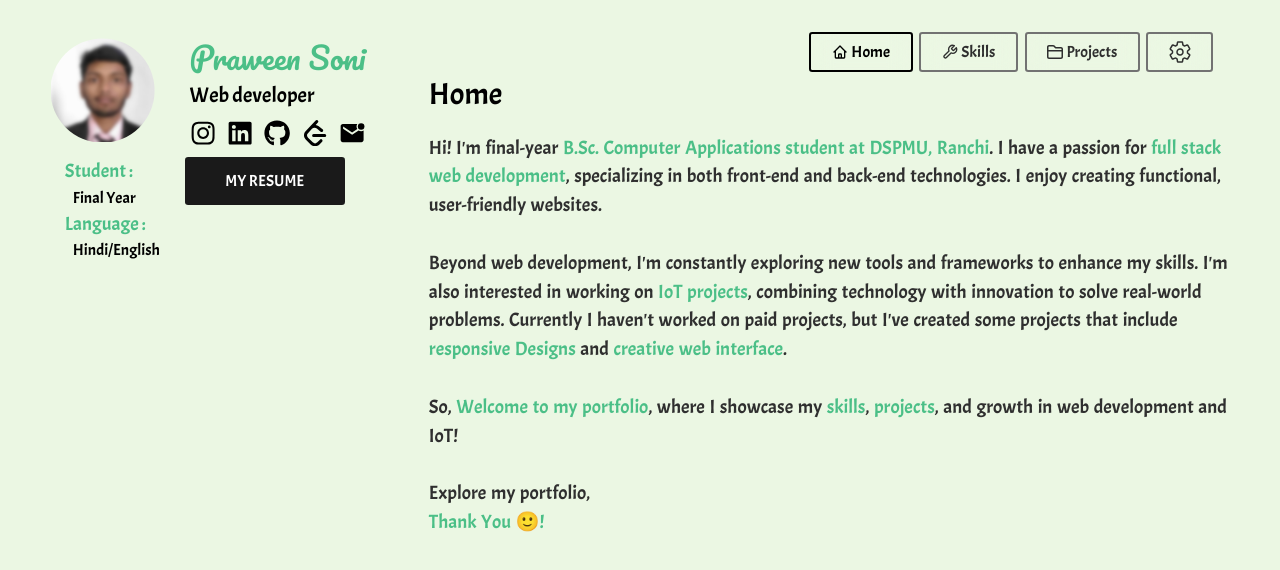
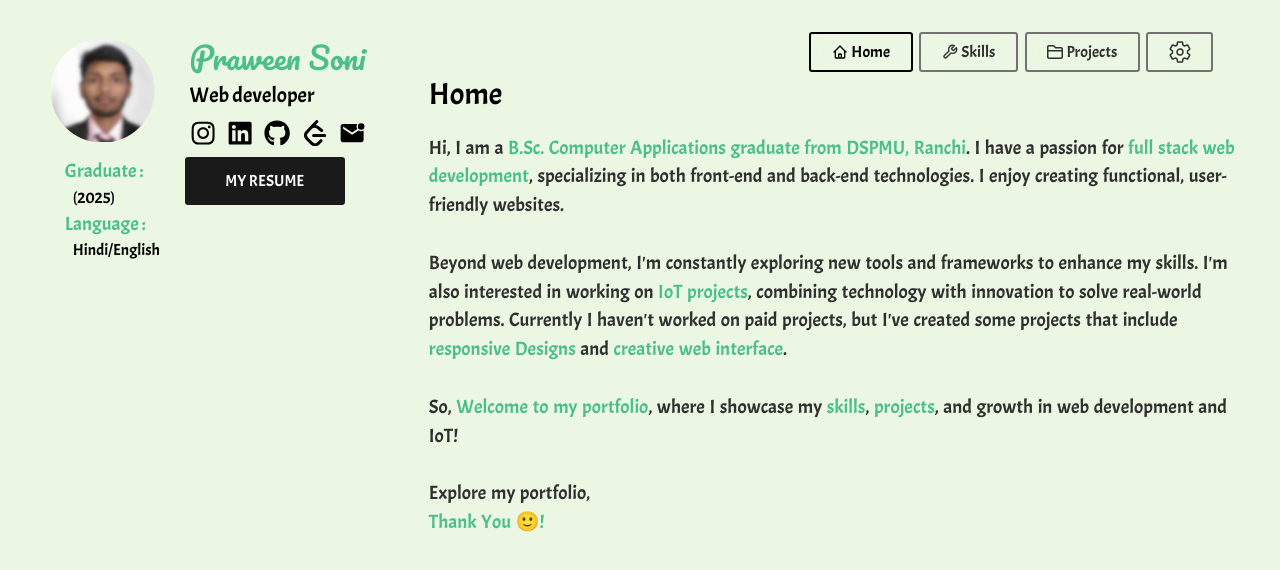
Before and after one commit to PraweenSoni/Portfolio, a React (Vite) app: page / in a window 1280 px wide. Shown: the top 570 px of the page. Built offline with nearby package versions, Linux system fonts and the light colour scheme; a web font is replaced by a local one.

Commit message:
Graduate changes

```diff
--- a/src/components/Sections.jsx
+++ b/src/components/Sections.jsx
@@ -90,8 +90,8 @@ const ProfileCard = () => {
       <div className="otherDetails">
         <div className="other">
           <div>
-            <span>Student :</span>
-            <p>Final Year</p>
+            <span>Graduate :</span>
+            <p>(2025)</p>
           </div>
           <div>
             <span>Language :</span>
--- a/src/pages/Home.jsx
+++ b/src/pages/Home.jsx
@@ -3,7 +3,7 @@ const Home = () => {
     <>
       <section className="HomeSec">
         <p>
-          Hi! I'm final-year <span>B.Sc. Computer Applications student at DSPMU, Ranchi</span>. I have a passion for <span>full stack web development</span>, specializing in both front-end and back-end technologies. I enjoy creating functional, user-friendly websites.
+          Hi, I am a <span>B.Sc. Computer Applications graduate from DSPMU, Ranchi</span>. I have a passion for <span>full stack web development</span>, specializing in both front-end and back-end technologies. I enjoy creating functional, user-friendly websites.
           <br /> <br />
           Beyond web development, I'm constantly exploring new tools and frameworks to enhance my skills. I'm also interested in working on <span>IoT projects</span>, combining technology with innovation to solve real-world problems. Currently I haven't worked on paid projects, but I've created some projects that include <span>responsive Designs</span> and <span>creative web interface</span>.
           <br /> <br />
--- a/src/pages/Projects.jsx
+++ b/src/pages/Projects.jsx
@@ -19,7 +19,7 @@ const Projects = () => {
     title: "Chess Game",
     desc: "Simple Chess game where you can play with your friends and watch there games.",
     gLink: "https://github.com/PraweenSoni/Chess",
-    lLink: "#",
+    lLink: "https://chessapp-pks.onrender.com/",
   };
   const ToDoList = {
     img: todoimg,
--- a/src/pages/Skills.jsx
+++ b/src/pages/Skills.jsx
@@ -7,26 +7,24 @@ const Skills = () => {
   const topSkills = [
     "JavaScript",
     "Python",
-    "Java"
   ];
   const programmingLanguages = [
     "JavaScript",
     "Python",
     "SQL",
     "PHP",
-    "Java",
-    "C/C++",
+    "C++",
   ];
 
   const technologiesFrameworks = [
     "React.js",
+    "Node.js/Express.js",
     "React Native",
-    "Node.js/Express.js",
     "Django",
+    "MySQL",
+    "Tailwind CSS",
+    "Bootstrap",
     "WordPress",
-    "MongoDB",
-    "Bootstrap",
-    "Tailwind CSS",
   ];
 
   const developerTools = [
@@ -57,7 +55,7 @@ const Skills = () => {
     <section className="skills-section">
       <SkillsCategory title="Top Skills" skills={topSkills} />
       <SkillsCategory title="Programming Languages" skills={programmingLanguages} />
-      <SkillsCategory title="Technologies/Frameworks" skills={technologiesFrameworks} />
+      <SkillsCategory title="Frameworks / Database" skills={technologiesFrameworks} />
       <SkillsCategory title="Developer Tools" skills={developerTools} />
       <SkillsCategory title="Soft Skills" skills={shoftSkills} />
       <SkillsCategory title="IOT" skills={IOT} />
```
